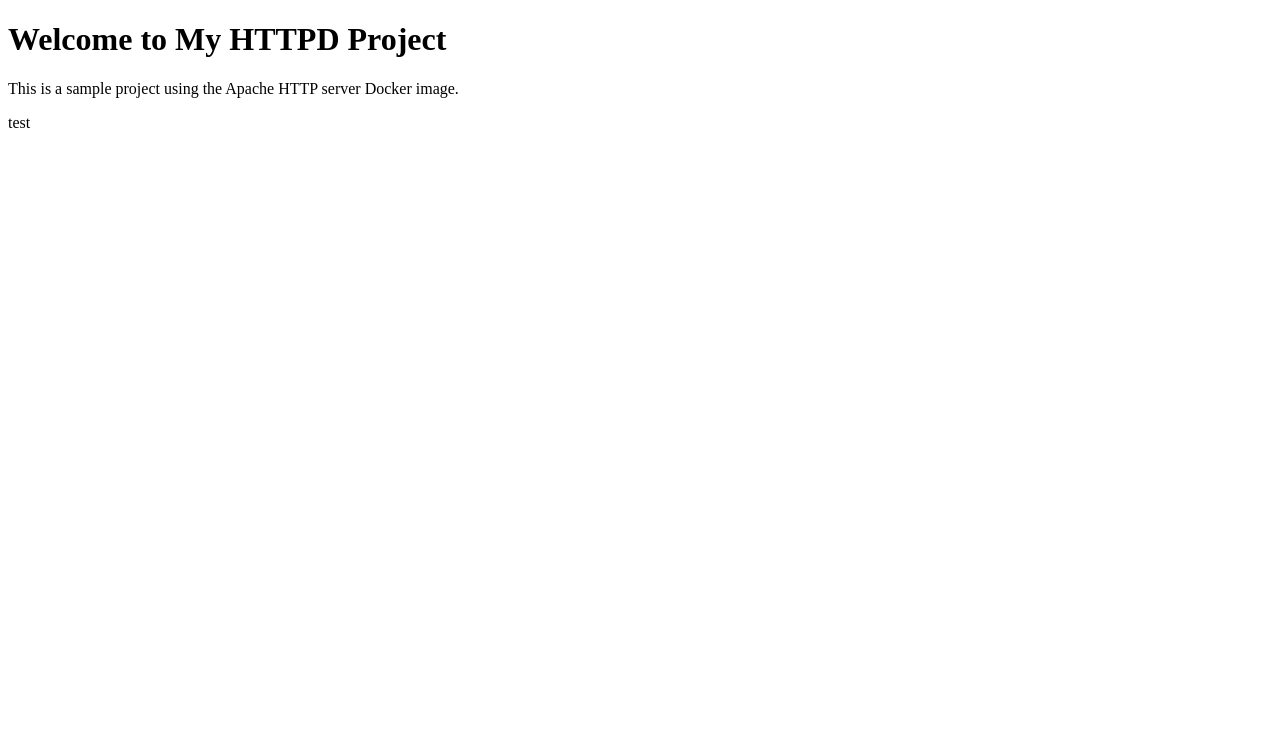
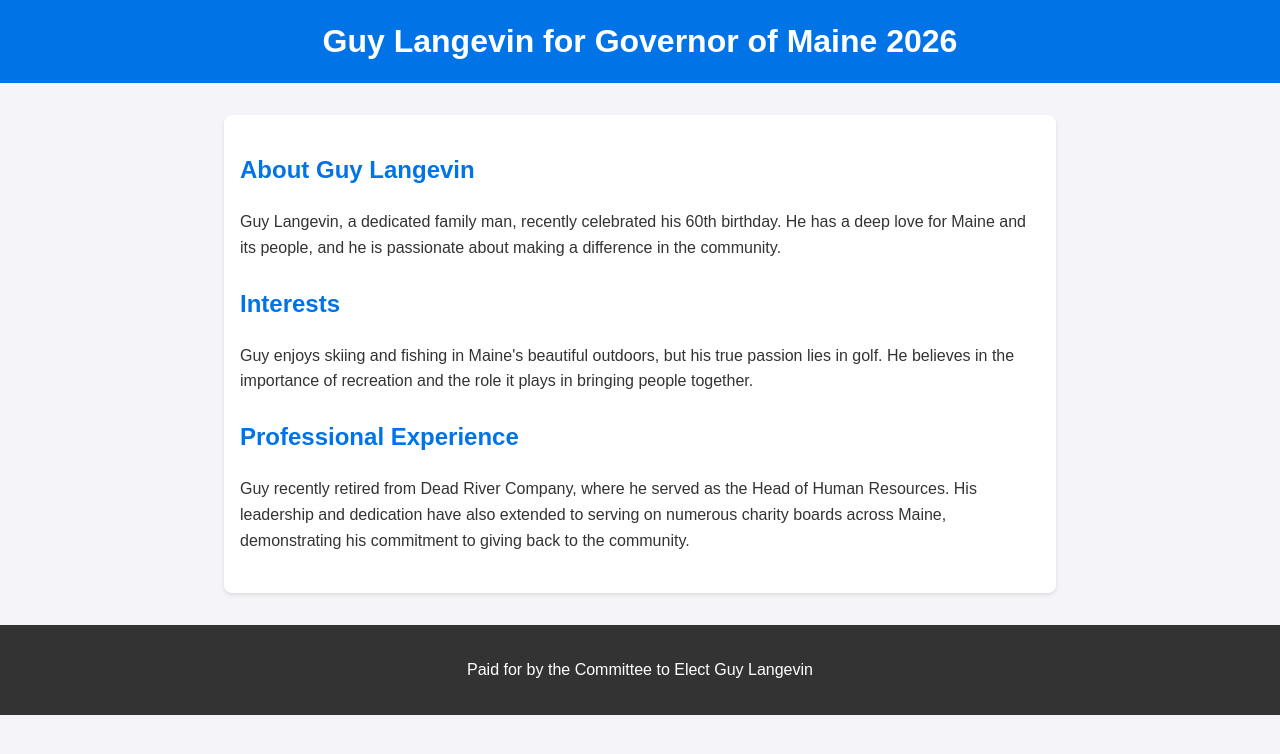
Before and after one commit to sjgorey/httpd-project, a plain HTML site: page index.html in a window 1280 px wide. Drawn offline with Linux system fonts and the light colour scheme.

Commit message:
initial update for guy

```diff
--- a/index.html
+++ b/index.html
@@ -3,11 +3,68 @@
 <head>
     <meta charset="UTF-8">
     <meta name="viewport" content="width=device-width, initial-scale=1.0">
-    <title>My HTTPD Project</title>
+    <title>Guy Langevin for Governor of Maine 2026</title>
+    <style>
+        body {
+            font-family: Arial, sans-serif;
+            line-height: 1.6;
+            margin: 0;
+            padding: 0;
+            background-color: #f4f4f9;
+            color: #333;
+        }
+        header {
+            background: #0073e6;
+            color: #fff;
+            padding: 1rem 0;
+            text-align: center;
+        }
+        header h1 {
+            margin: 0;
+        }
+        .container {
+            max-width: 800px;
+            margin: 2rem auto;
+            padding: 1rem;
+            background: #fff;
+            border-radius: 8px;
+            box-shadow: 0 2px 4px rgba(0, 0, 0, 0.1);
+        }
+        .bio, .interests, .experience {
+            margin-bottom: 1.5rem;
+        }
+        h2 {
+            color: #0073e6;
+        }
+        footer {
+            text-align: center;
+            padding: 1rem 0;
+            background: #333;
+            color: #fff;
+            margin-top: 2rem;
+        }
+    </style>
 </head>
 <body>
-    <h1>Welcome to My HTTPD Project</h1>
-    <p>This is a sample project using the Apache HTTP server Docker image.</p>
-    test
+    <header>
+        <h1>Guy Langevin for Governor of Maine 2026</h1>
+    </header>
+    <div class="container">
+        <section class="bio">
+            <h2>About Guy Langevin</h2>
+            <p>Guy Langevin, a dedicated family man, recently celebrated his 60th birthday. He has a deep love for Maine and its people, and he is passionate about making a difference in the community.</p>
+        </section>
+        <section class="interests">
+            <h2>Interests</h2>
+            <p>Guy enjoys skiing and fishing in Maine's beautiful outdoors, but his true passion lies in golf. He believes in the importance of recreation and the role it plays in bringing people together.</p>
+        </section>
+        <section class="experience">
+            <h2>Professional Experience</h2>
+            <p>Guy recently retired from Dead River Company, where he served as the Head of Human Resources. His leadership and dedication have also extended to serving on numerous charity boards across Maine, demonstrating his commitment to giving back to the community.</p>
+        </section>
+    </div>
+    <footer>
+        <p>Paid for by the Committee to Elect Guy Langevin</p>
+    </footer>
 </body>
 </html>
```
